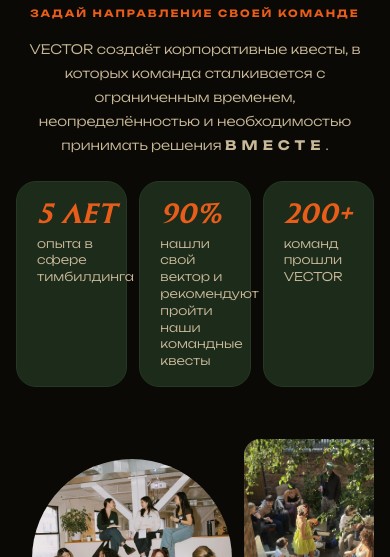
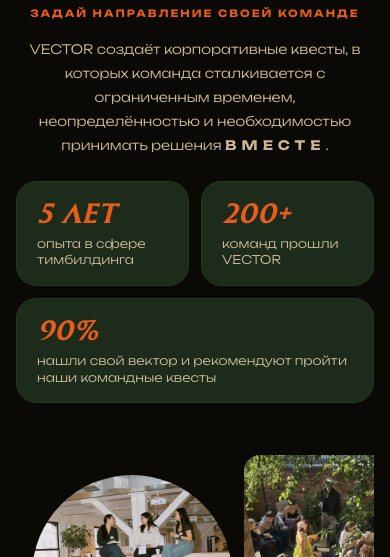
Before and after one commit to nastiik44/vector-quest, a plain HTML site: page index.html in a window 390 px wide. Shown: the part 287-844 px from the top of the page. Drawn offline with Linux system fonts and the light colour scheme.

Commit message:
Update hero.css

```diff
--- a/css/sections/hero.css
+++ b/css/sections/hero.css
@@ -239,7 +239,6 @@
         white-space: normal;
         margin-bottom: 0;
         width: 100%;
-        /* МАГИЯ: Жестко заставляем длинные слова переноситься */
         overflow-wrap: break-word;
         word-wrap: break-word;
         hyphens: auto;
@@ -258,9 +257,26 @@
     }
 
     .hero__stats {
-        justify-content: center;
+        display: grid;
+        grid-template-columns: 1fr 1fr; /* Две одинаковые колонки */
+        gap: var(--space-12);
         width: 100%;
-        flex-wrap: wrap;
+    }
+
+    /* Короткие плашки ставим в первый ряд */
+    .stat-badge--1 {
+        grid-column: 1;
+        grid-row: 1;
+    }
+    .stat-badge--3 {
+        grid-column: 2;
+        grid-row: 1;
+    }
+
+    /* Плашку с длинным текстом растягиваем на обе колонки снизу */
+    .stat-badge--2 {
+        grid-column: 1 / 3;
+        grid-row: 2;
     }
 
     .hero__gallery { margin-top: var(--space-32); }
```
